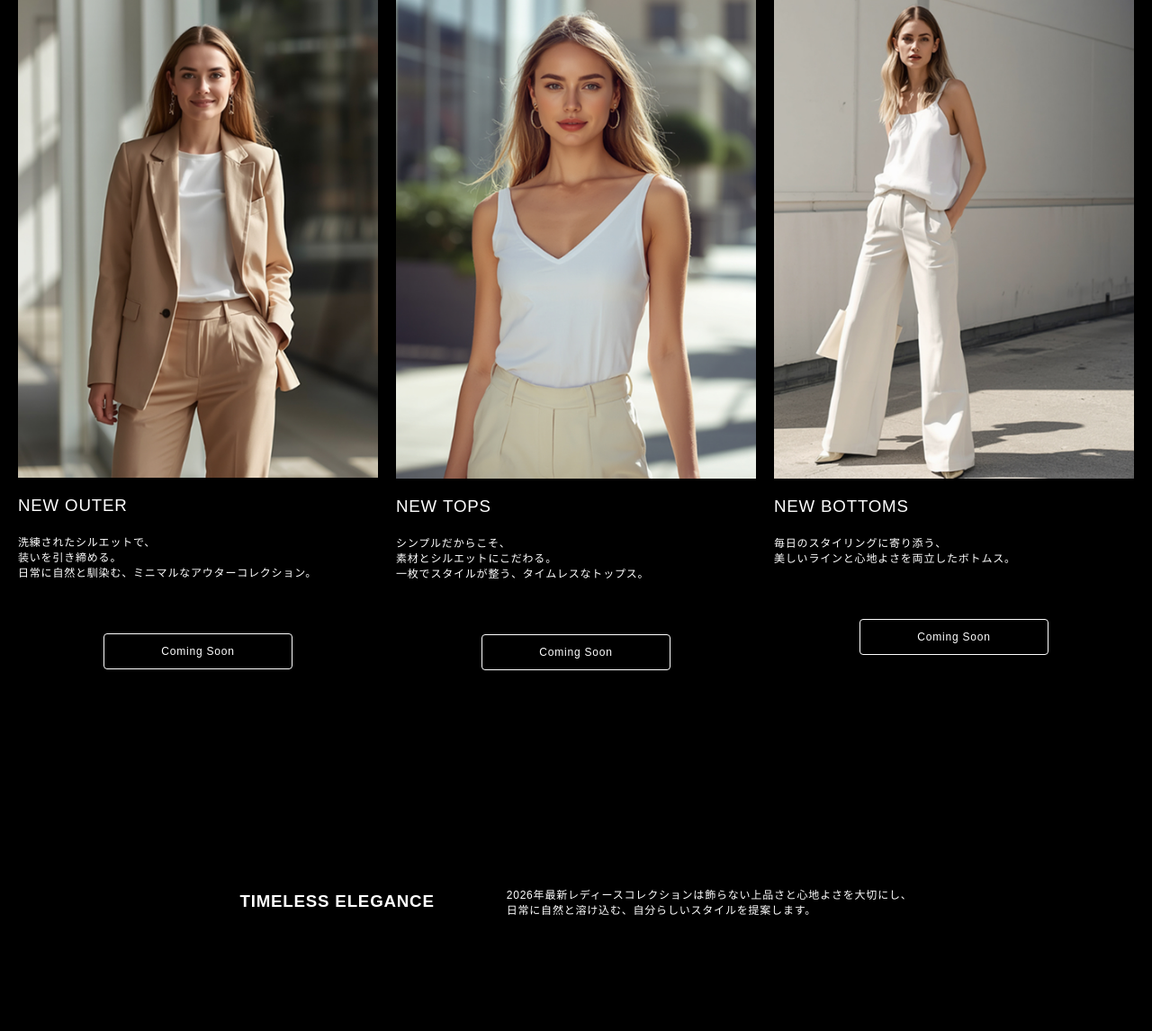
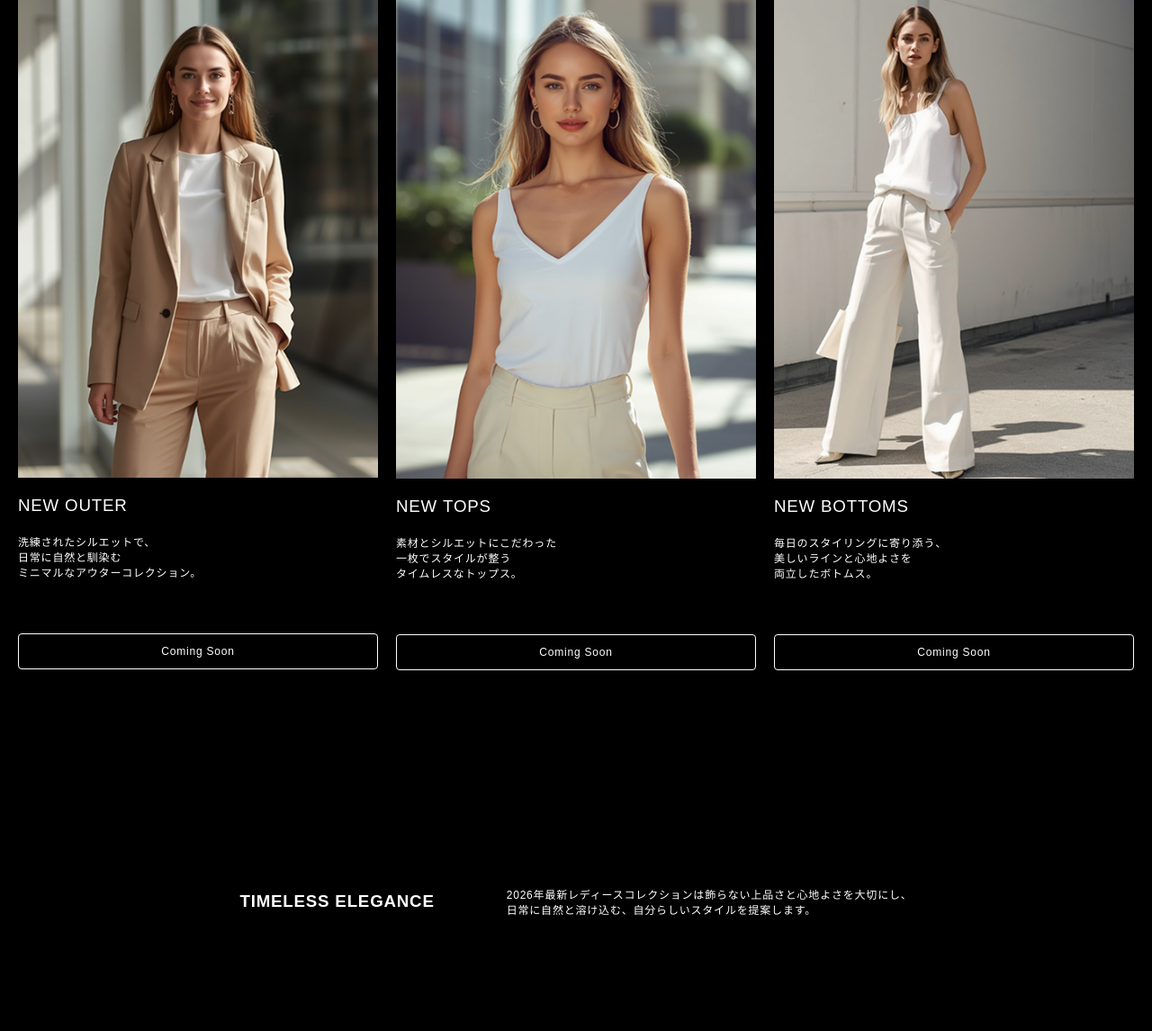
Before and after one commit to sans1567/Portfolio-Fashion, a WordPress theme: template front-page.php in a window 1280 px wide. Shown: the part 1006-2152 px from the top of the page at 90% size. Run offline with PHP 8.4 and a stand-in for WordPress, Linux system fonts and the light colour scheme; the site name, menu and one post (Sample post) are stand-ins, and other content is empty.

Commit message:
トップの編集

```diff
--- a/assets/css/main.css
+++ b/assets/css/main.css
@@ -523,6 +523,8 @@ select {
 .main-collection__newProduct-list {
   width: 100%;
   margin-top: 40px;
+  padding-left: 20px;
+  padding-right: 20px;
   padding-bottom: 80px;
   border-bottom: 1px solid #ffffff;
 }
@@ -533,8 +535,6 @@ select {
   justify-content: space-between;
   column-gap: 20px;
   width: 100%;
-  padding-left: 20px;
-  padding-right: 20px;
   overflow: hidden;
 }
 
@@ -550,6 +550,10 @@ select {
   width: 100%;
   height: 100%;
   object-fit: cover;
+}
+
+.main-collection__newProduct-list__items {
+  position: relative;
 }
 
 .main-collection__newProduct-list__title {
@@ -567,7 +571,7 @@ select {
 }
 
 .main-collection__newProduct-list__link {
-  width: 210px;
+  width: 100%;
   height: 40px;
   margin: 60px auto 0px;
   font-size: 12px;
--- a/front-page.php
+++ b/front-page.php
@@ -39,8 +39,7 @@
                             </h3>
                             <p class="main-collection__newProduct-list__text">
                                 洗練されたシルエットで、<br>
-                                装いを引き締める。<br>
-                                日常に自然と馴染む、ミニマルなアウターコレクション。
+                                日常に自然と馴染む<br>ミニマルなアウターコレクション。
                             </p>
                             <a class="main-collection__newProduct-list__link" href="#">Coming Soon</a>
                         </div>
@@ -54,9 +53,8 @@
                                 NEW&nbsp;TOPS
                             </h3>
                             <p class="main-collection__newProduct-list__text">
-                                シンプルだからこそ、<br>
-                                素材とシルエットにこだわる。<br>
-                                一枚でスタイルが整う、タイムレスなトップス。
+                                素材とシルエットにこだわった<br>
+                                一枚でスタイルが整う<br>タイムレスなトップス。
                             </p>
                             <a class="main-collection__newProduct-list__link" href="#">Coming Soon</a>
                         </div>
@@ -71,7 +69,8 @@
                             </h3>
                             <p class="main-collection__newProduct-list__text">
                                 毎日のスタイリングに寄り添う、<br>
-                                美しいラインと心地よさを両立したボトムス。<br>
+                                美しいラインと心地よさを<br>
+                                両立したボトムス。<br>
                             </p>
                         </div>
                         <a class="main-collection__newProduct-list__link" href="#">Coming Soon</a>
--- a/scss/project/_top.scss
+++ b/scss/project/_top.scss
@@ -116,6 +116,8 @@
     width: 100%;
 
     margin-top: 40px;
+    padding-left: 20px;
+    padding-right: 20px;
     padding-bottom: 80px;
 
     border-bottom: 1px solid #ffffff;
@@ -128,10 +130,6 @@
     column-gap: 20px;
 
     width: 100%;
-
-    padding-left: 20px;
-    padding-right: 20px;
-
     overflow: hidden;
 }
 
@@ -148,6 +146,10 @@
     height: 100%;
 
     object-fit: cover;
+}
+
+.main-collection__newProduct-list__items {
+    position: relative;
 }
 
 .main-collection__newProduct-list__title {
@@ -167,7 +169,7 @@
 }
 
 .main-collection__newProduct-list__link {
-    width: 210px;
+    width: 100%;
     height: 40px;
 
     margin: 60px auto 0px;
```
Also changed, not shown: 1 other file.
